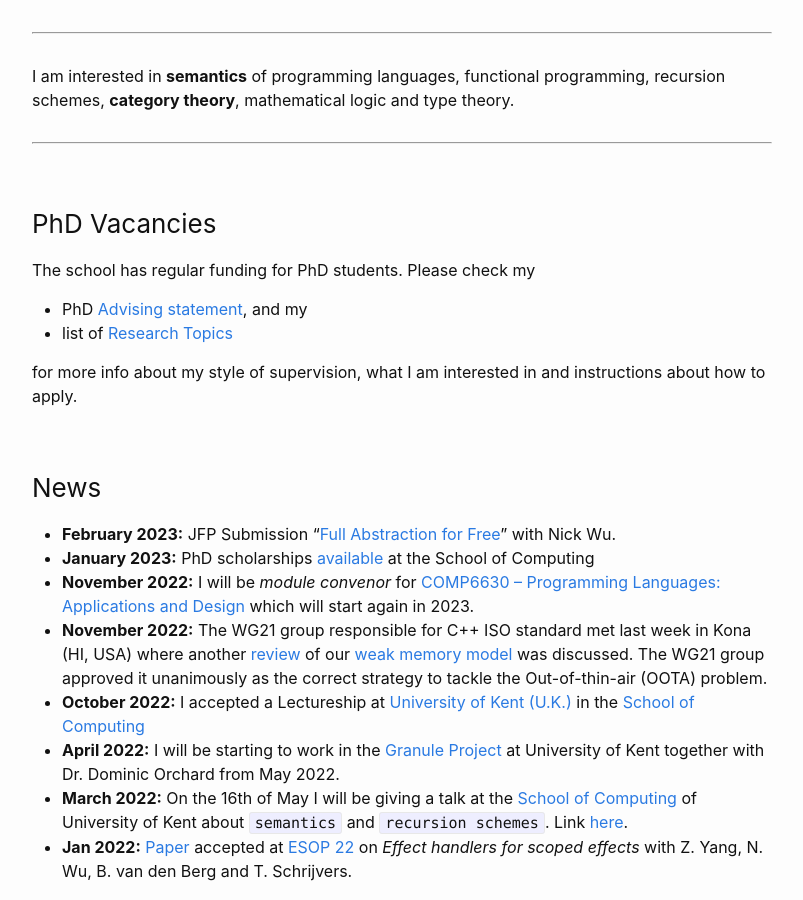
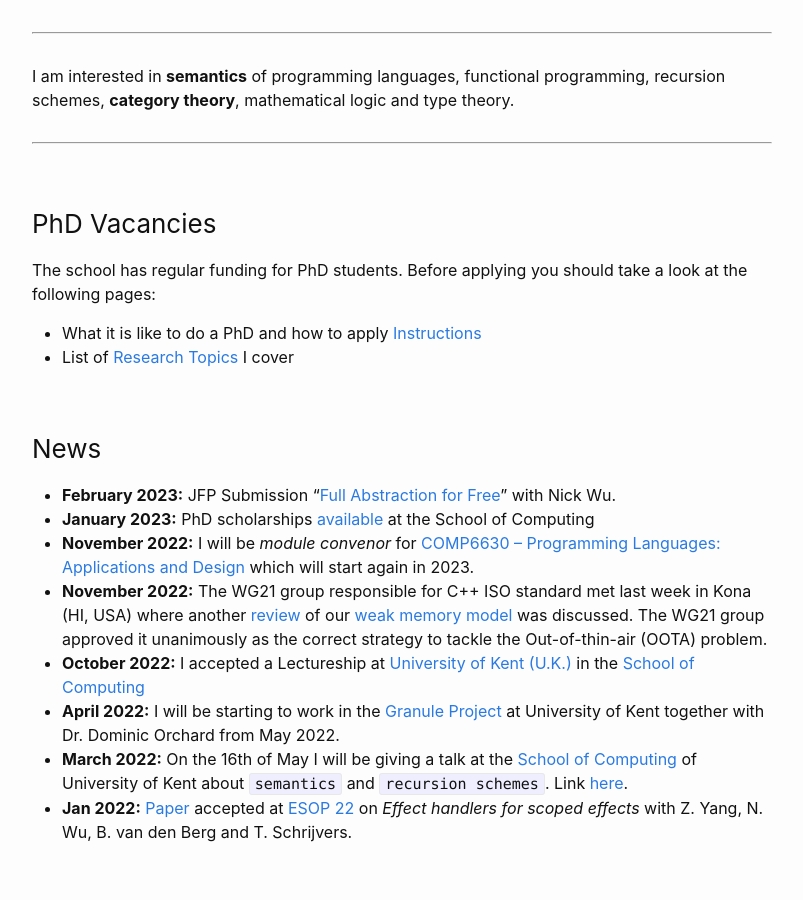
Before and after one commit to mpaviotti/mpaviotti.github.com, a Jekyll site: the page built from index.markdown, in a window 1280 px wide and 900 px high, scrolled down 525 px. Shown: the whole window, without its empty margins (238-1041 px from the left). Built offline with Jekyll 4.4.1, drawn with Linux system fonts in a browser that asks for light colours.

Commit message:
PhD advising statement toned down

```diff
--- a/index.markdown
+++ b/index.markdown
@@ -37,12 +37,9 @@ theory.
 
 ---
 ### PhD Vacancies
-The school has regular funding for PhD students. Please check my
-- PhD [Advising statement]({% link phd.markdown %}), and my
-- list of [Research Topics]({% link research.markdown %})
-
-for more info about my style of supervision, what I am interested in and instructions about how to apply.
-
+The school has regular funding for PhD students. Before applying you should take a look at the following pages:
+- What it is like to do a PhD and how to apply [Instructions]({% link phd.markdown %})
+- List of [Research Topics]({% link research.markdown %}) I cover
 
 ### News
 - **February 2023:** JFP Submission "[Full Abstraction for Free](https://arxiv.org/abs/2303.09358)" with Nick Wu.
--- a/phd.markdown
+++ b/phd.markdown
@@ -1,10 +1,10 @@
 ---
 layout: page
 permalink: /phd-statement/
-title: PhD Advising Statement
+title: Applying for a PhD
 ---
-This is a description of my style of Ph.D. supervision, which hopefully will
-clarify my expectations and help you judge whether I am a good fit for you.
+This page contains a description of my style of Ph.D. supervision, which hopefully will
+clarify my expectations and help you judge whether I am a good fit for you and some instructions about how to apply.
 
 ## Getting a PhD
 Getting a doctorate could be one of your **biggest life achievements** and the
```
